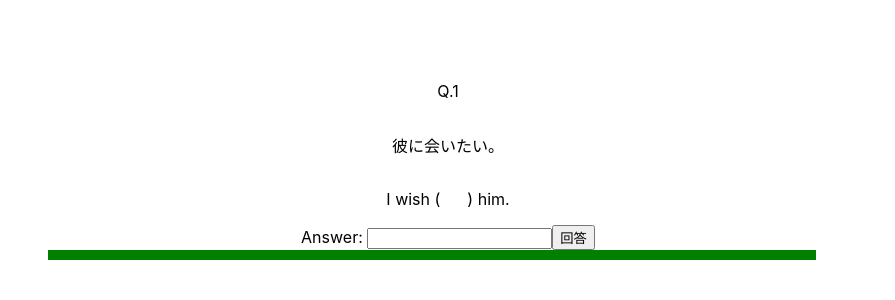
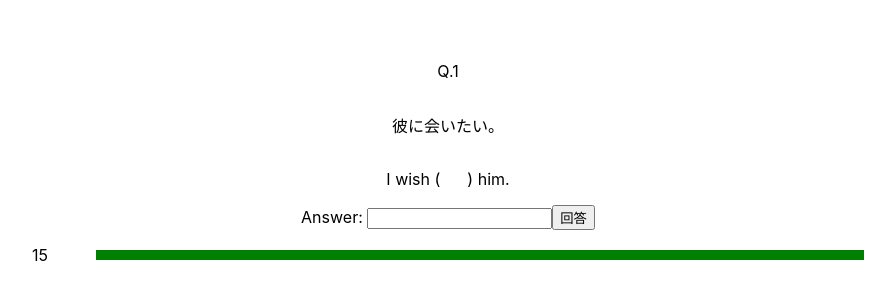
Before and after one commit to supaman4561/questionnaire_timeup, a Next.js app in the folder questionnaire_timeup/: page /questionnaire in a window 1280 px wide. Shown: the part 238-538 px from the top of the page, without its empty margins (192-1087 px from the left). Built offline with nearby package versions, Linux system fonts and the light colour scheme.

Commit message:
style: modified position of timer

```diff
--- a/questionnaire_timeup/pages/js-form.tsx
+++ b/questionnaire_timeup/pages/js-form.tsx
@@ -18,7 +18,6 @@ const PageWithJsbasedForm = ({ id, onSubmitForm }: any) => {
         btn.current?.click()
         setSec(maxSec)
       }
-      console.log(sec)
     }, 1000)
     return () => {
       clearInterval(id)
--- a/questionnaire_timeup/pages/timer.tsx
+++ b/questionnaire_timeup/pages/timer.tsx
@@ -9,6 +9,7 @@ const Timer = ({ sec, maxSec }: any) => {
 
   return (
     <div className={styles.timer} >
+      <div className={styles.timer_num}>{sec}</div>
       <div className={styles.timer_inner} style={styleGenerator}></div>
     </div>
   )
--- a/questionnaire_timeup/styles/Timer.module.css
+++ b/questionnaire_timeup/styles/Timer.module.css
@@ -1,9 +1,17 @@
 .timer {
   height: 10px;
-  width: 80vw;
+  width: 85vw;
+  margin: 20px;
+  display: flex;
+  align-items: center;
+  flex-direction: row;
 }
 
 .timer_inner {
   background-color: green;
   height: 10px;
 }
+
+.timer_num {
+  width: 5vw;
+}
```
